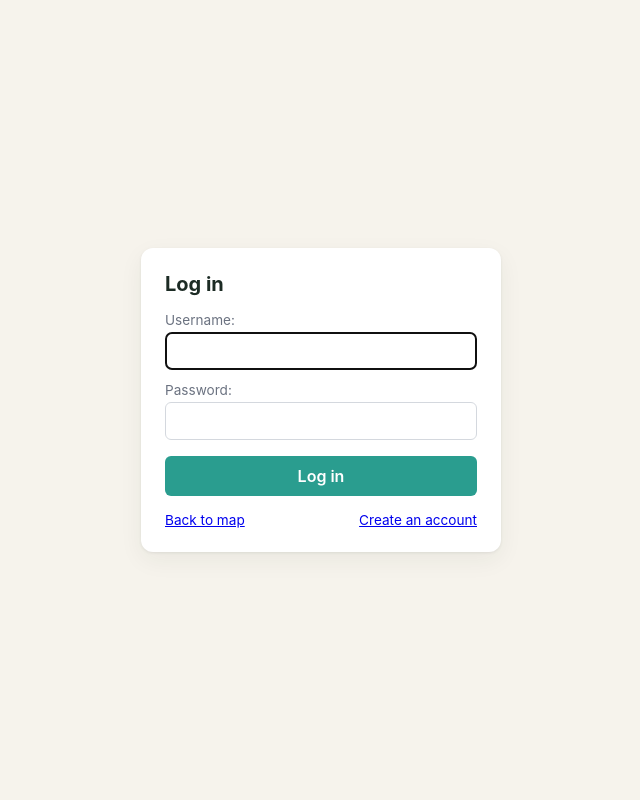
After one commit to Thrsh001/scratch-pass, a Django app: page /login/ in a window 1280 px wide. The commit adds this page. Shown: the whole page, without its empty margins (319-959 px from the left). Run offline with Django 4.2, Linux system fonts and the light colour scheme.

Commit message:
Add login/register/logout auth flow (SP-9)
Registration, login, and logout so new users can create an account and
have an authenticated session, pulled forward ahead of the toggle API
tickets per user request. UserProfile is auto-created via a post_save
signal on the user model rather than in the register view, so it covers
admin-created users too, not just self-registration.

```diff
--- a/maps/apps.py
+++ b/maps/apps.py
@@ -4,3 +4,6 @@ from django.apps import AppConfig
 class MapsConfig(AppConfig):
     default_auto_field = 'django.db.models.BigAutoField'
     name = 'maps'
+
+    def ready(self):
+        from . import signals  # noqa: F401
--- /dev/null
+++ b/maps/templates/maps/login.html
@@ -0,0 +1,28 @@
+{% load static %}
+<!DOCTYPE html>
+<html lang="en">
+<head>
+  <meta charset="utf-8">
+  <meta name="viewport" content="width=device-width, initial-scale=1">
+  <title>Log in — Scratch Pass</title>
+  <link rel="stylesheet" href="{% static 'css/map.css' %}">
+</head>
+<body class="auth-body">
+  <main class="auth-card">
+    <h1>Log in</h1>
+    {% if form.errors %}
+      <p class="auth-error">Your username and password didn't match. Please try again.</p>
+    {% endif %}
+    <form method="post" action="{% url 'login' %}">
+      {% csrf_token %}
+      {{ form.as_p }}
+      <input type="hidden" name="next" value="{{ next }}">
+      <button type="submit">Log in</button>
+    </form>
+    <p class="auth-switch">
+      <a href="{% url 'map' %}">Back to map</a>
+      <a href="{% url 'register' %}">Create an account</a>
+    </p>
+  </main>
+</body>
+</html>
--- a/maps/urls.py
+++ b/maps/urls.py
@@ -1,7 +1,15 @@
+from django.contrib.auth import views as auth_views
 from django.urls import path
 
 from . import views
 
 urlpatterns = [
     path("", views.map_view, name="map"),
+    path("register/", views.register_view, name="register"),
+    path(
+        "login/",
+        auth_views.LoginView.as_view(template_name="maps/login.html"),
+        name="login",
+    ),
+    path("logout/", auth_views.LogoutView.as_view(), name="logout"),
 ]
--- a/static/css/map.css
+++ b/static/css/map.css
@@ -62,6 +62,114 @@ body {
   margin: 0;
   color: var(--color-muted);
   font-size: 0.85rem;
+}
+
+.auth-nav {
+  /* .map-overlay is pointer-events: none so it doesn't block map
+     interaction underneath — re-enable it just for the nav's own links. */
+  pointer-events: auto;
+  margin-top: 0.5rem;
+  display: flex;
+  align-items: center;
+  gap: 0.75rem;
+  font-size: 0.85rem;
+}
+
+.auth-nav a,
+.auth-nav button {
+  color: var(--color-ink);
+  text-decoration: none;
+  font: inherit;
+}
+
+.auth-nav a:hover,
+.auth-nav button:hover {
+  text-decoration: underline;
+}
+
+.logout-form {
+  display: inline;
+}
+
+.logout-form button {
+  background: none;
+  border: none;
+  padding: 0;
+  cursor: pointer;
+}
+
+.auth-user {
+  color: var(--color-muted);
+}
+
+/* Standalone auth pages (login/register) — the base html/body rules above
+   are full-bleed/overflow-hidden for the map; these override just enough
+   to center a simple card instead. */
+.auth-body {
+  overflow: auto;
+  display: flex;
+  align-items: center;
+  justify-content: center;
+  min-height: 100%;
+}
+
+.auth-card {
+  width: min(360px, calc(100vw - 2rem));
+  background: var(--color-surface);
+  border-radius: 12px;
+  padding: 1.5rem;
+  box-shadow: var(--shadow-card);
+}
+
+.auth-card h1 {
+  margin: 0 0 1rem;
+  font-size: 1.25rem;
+}
+
+.auth-card form p {
+  margin: 0 0 0.75rem;
+}
+
+.auth-card label {
+  display: block;
+  margin-bottom: 0.25rem;
+  font-size: 0.85rem;
+  color: var(--color-muted);
+}
+
+.auth-card input {
+  width: 100%;
+  padding: 0.5rem 0.6rem;
+  border: 1px solid var(--color-region);
+  border-radius: 6px;
+  font: inherit;
+}
+
+.auth-card button[type="submit"] {
+  width: 100%;
+  padding: 0.6rem;
+  margin-top: 0.25rem;
+  border: none;
+  border-radius: 6px;
+  background: var(--color-visited);
+  color: #fff;
+  font: inherit;
+  font-weight: 600;
+  cursor: pointer;
+}
+
+.auth-error {
+  color: #b3261e;
+  font-size: 0.85rem;
+  margin: 0 0 0.75rem;
+}
+
+.auth-switch {
+  margin: 1rem 0 0;
+  font-size: 0.85rem;
+  display: flex;
+  justify-content: space-between;
+  gap: 0.75rem;
 }
 
 .world-map {
```
Also changed, not shown: CHECKLIST.md (+37 -6 lines), config/settings.py (+8 -0 lines), maps/signals.py (added, +11 -0 lines), maps/templates/maps/map.html (+12 -0 lines), maps/templates/maps/register.html (added, +24 -0 lines), maps/tests.py (+75 -5 lines), maps/views.py (+15 -1 lines).
